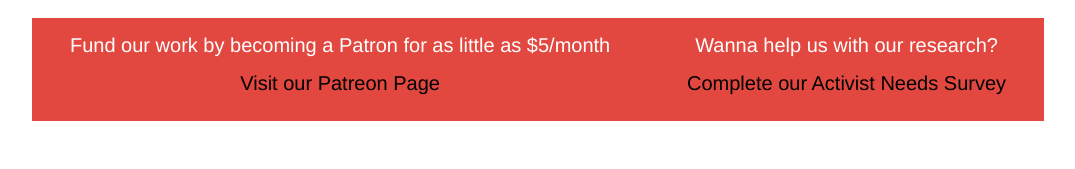
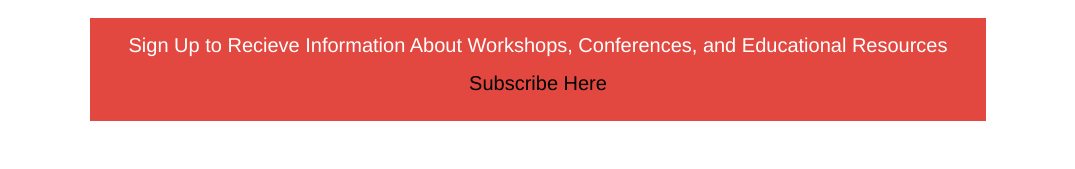
Before and after one commit to cosmosiris/organeyez-brand-website, a plain HTML site: page community.html in a window 1280 px wide. Shown: the part 224-393 px from the top of the page, without its empty margins (102-1177 px from the left). Drawn offline with nearby package versions, Linux system fonts and the light colour scheme; a script that the page names is missing; a web font is replaced by a local one.

Commit message:
Change banner to newsletter sign up form

```diff
--- a/community.html
+++ b/community.html
@@ -48,12 +48,8 @@
 <!-- BANNER NOTICES -->
   <div class="banner-notices">
     <div class="notice-text-box">
-      <p class="notice-title">Fund our work by becoming a Patron for as little as $5/month</p>
-      <p class="notice-title"><a href="https://www.patreon.com/organeyez" target="_blank">Visit our Patreon Page</a></p>
-    </div>
-    <div class="notice-text-box">
-      <p class="notice-title">Wanna help us with our research?</p>
-      <p class="notice-title"><a href="activist_needs_survey.html" target="_blank">Complete our Activist Needs Survey</a></p>
+      <p class="notice-title">Sign Up to Recieve Information About Workshops, Conferences, and Educational Resources</p>
+      <p class="notice-title"><a href="https://mailchi.mp/1f7a915db2d0/organeyez-newsletter" target="_blank">Subscribe Here</a></p>
     </div>
   </div>
 
```
Also changed, not shown: index.html (+2 -6 lines), join-us.html (+2 -6 lines), podcast.html (+2 -6 lines), projects.html (+2 -6 lines), resources.html (+2 -6 lines), support.html (+2 -6 lines), team.html (+2 -6 lines), technologies.html (+2 -6 lines).
